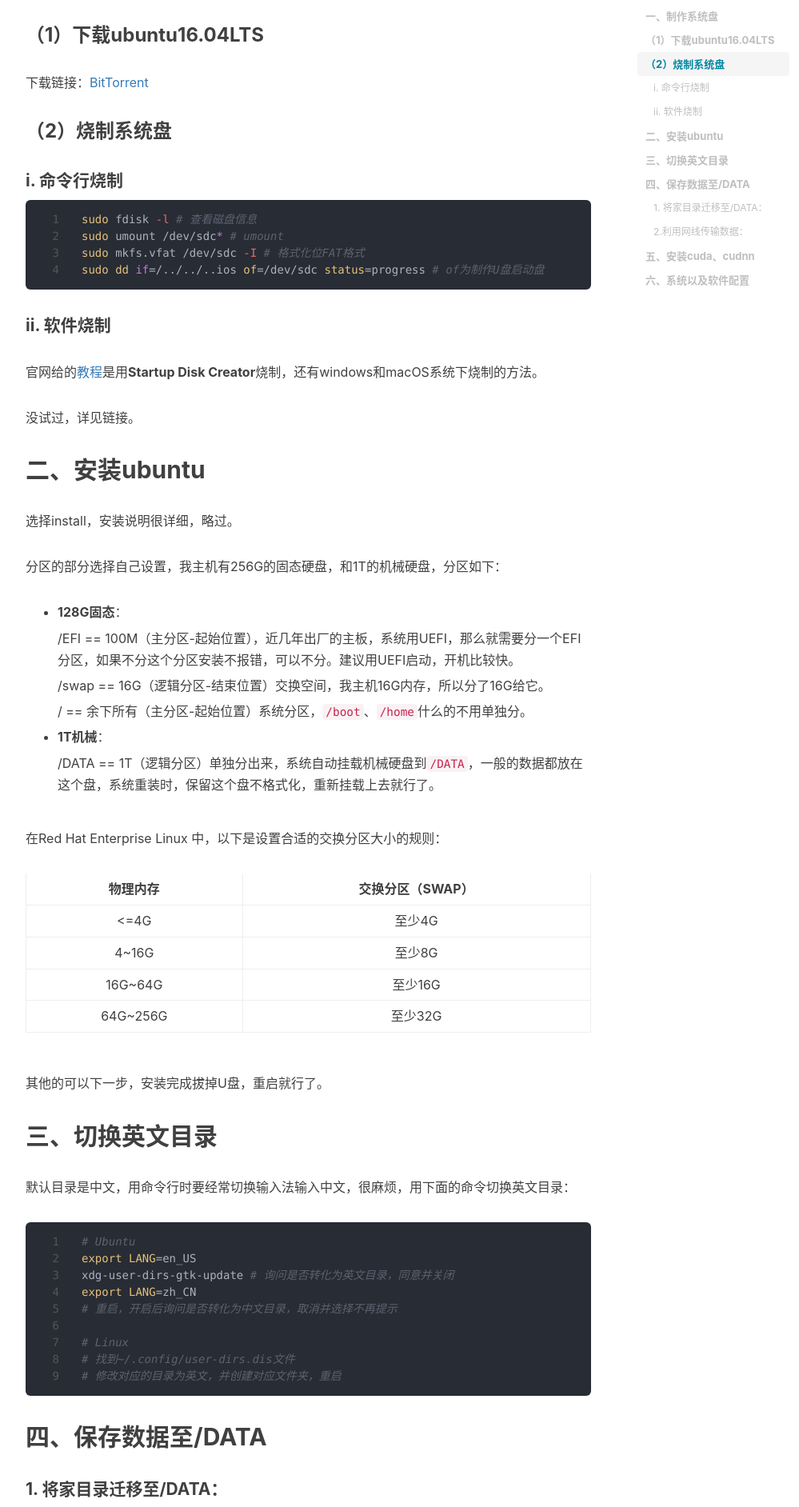
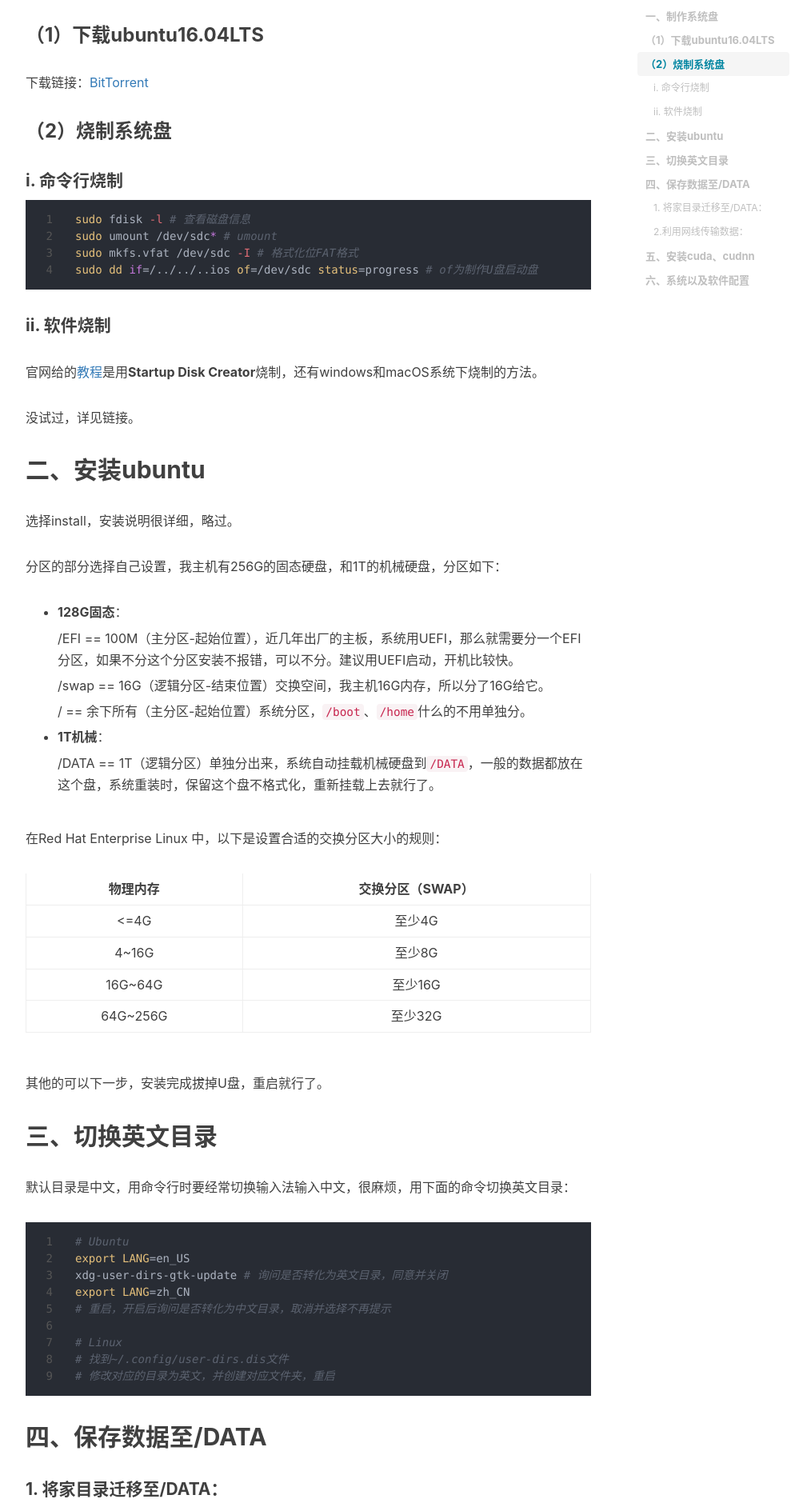
Before and after one commit to tianws/tianws.github.io, a Jekyll site: the page built from _posts/2019-03-28-ubuntu-reinstall.markdown, in a window 1280 px wide. Shown: the part 552-2436 px from the top of the page at 80% size, without its empty margins (233-1232 px from the left). Built offline with Jekyll 4.4.1, drawn with Linux system fonts in a browser that asks for light colours; nearby versions of some CDN libraries; comment, search, counter and statistics services are not loaded.

Commit message:
修改代码块css样式

```diff
--- a/css/hux-blog.css
+++ b/css/hux-blog.css
@@ -506,7 +506,7 @@
 }
 .highlighter-rouge .highlight {
   margin-bottom: 10px;
-  border-radius: 6px;
+  border-radius: 0px;
 }
 .highlighter-rouge .highlight pre {
   font-size: 14px;
@@ -538,7 +538,7 @@
   padding: 14px;
 }
 .highlighter-rouge .highlight td.rouge-gutter {
-  width: 56px;
+  width: 48px;
 }
 .highlighter-rouge .highlight .lineno {
   text-align: right;
```
Also changed, not shown: css/hux-blog.min.css.
